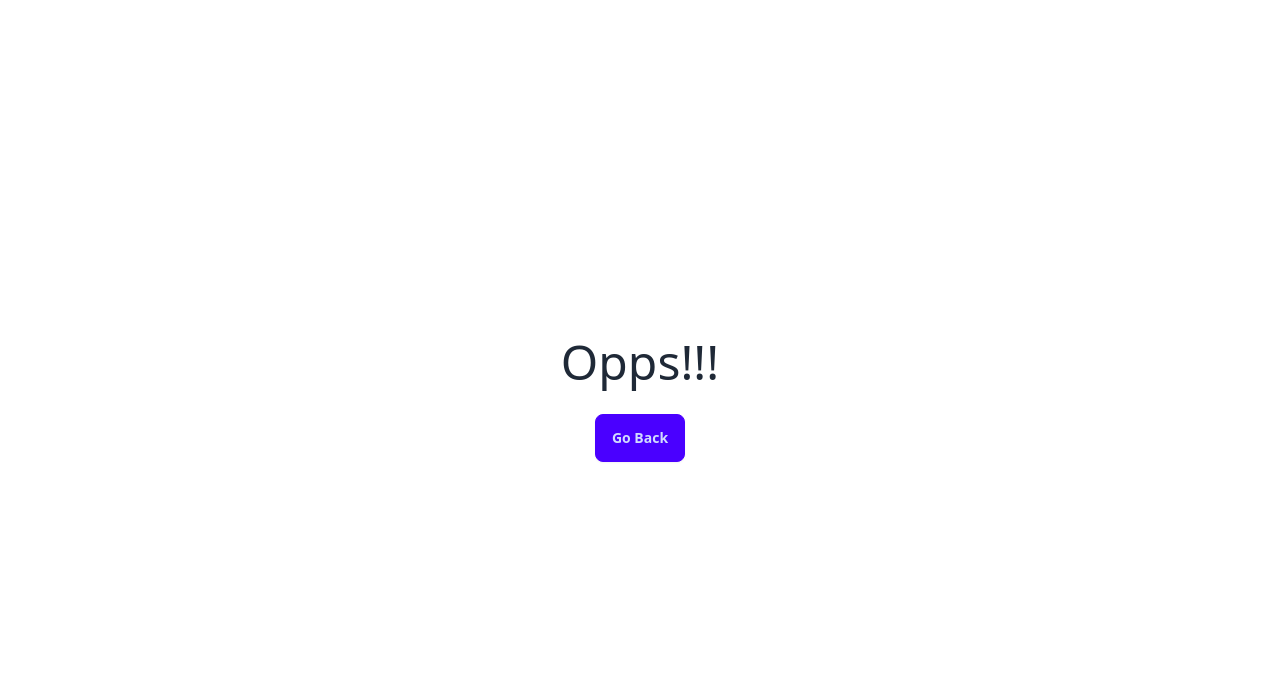
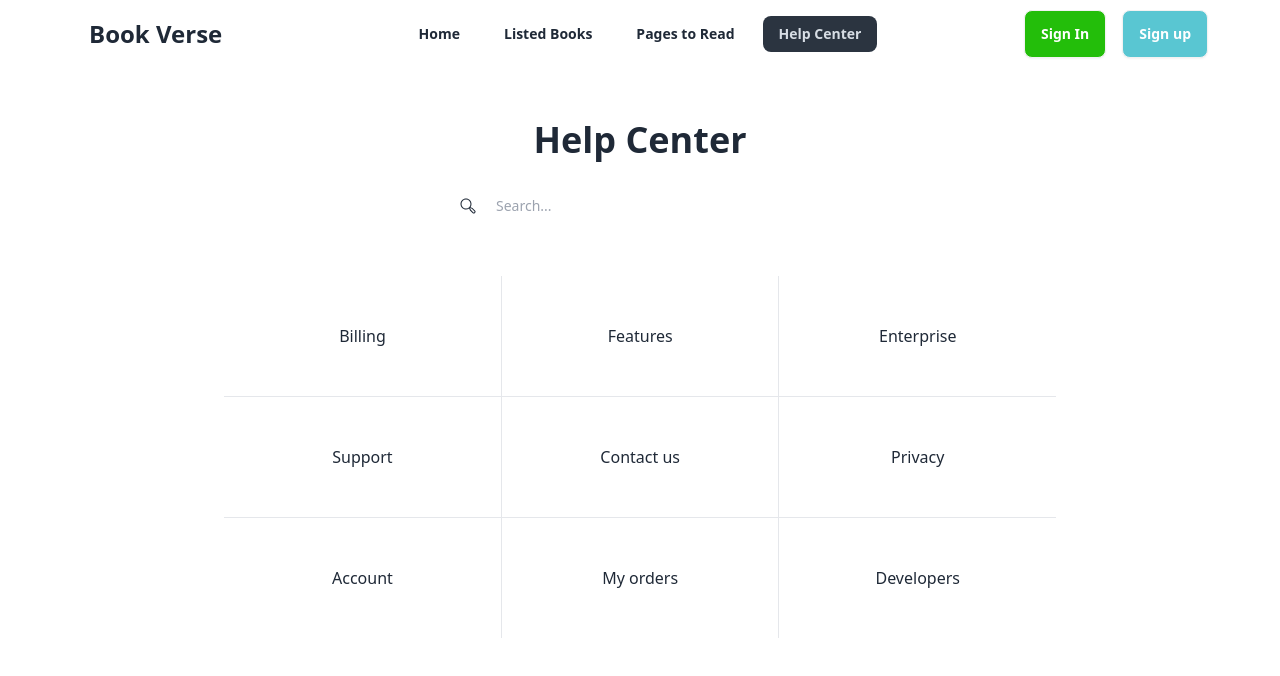
Before and after one commit to Obaidullah-ahsan/BookVerse-Website, a React (Vite) app: page /helpcenter in a window 1280 px wide. Before the commit this address had no page. Shown: the top 676 px of the page. Built offline with nearby package versions, Linux system fonts and the light colour scheme.

Commit message:
added help center routes

```diff
--- a/src/Components/Books/Books.jsx
+++ b/src/Components/Books/Books.jsx
@@ -10,7 +10,7 @@ const Books = () => {
   }, []);
   return (
     <div>
-      <h1 className="text-4xl font-bold text-center mx-auto mt-20 mb-9">
+      <h1 className="text-4xl font-bold text-center mx-auto mt-8 mb-4 md:mt-20 md:mb-9">
         Books
       </h1>
       <div className="grid grid-cols-1 md:grid-cols-2 lg:grid-cols-3 gap-6 mb-10 mx-4 md:mx-0">
--- a/src/Components/ErrorPage/ErrorPage.jsx
+++ b/src/Components/ErrorPage/ErrorPage.jsx
@@ -2,10 +2,22 @@ import { Link } from "react-router-dom";
 
 const ErrorPage = () => {
   return (
-    <div className="h-screen flex flex-col gap-7 justify-center items-center">
-      <h1 className="text-5xl">Opps!!!</h1>
-      <Link to="/"><button className="btn btn-primary">Go Back</button></Link>
-    </div>
+    <section className="flex items-center h-full p-16 dark:bg-gray-50 dark:text-gray-800">
+      <div className="container flex flex-col items-center justify-center px-5 mx-auto my-8">
+        <div className="max-w-md text-center">
+          <h2 className="mb-8 font-extrabold text-9xl dark:text-gray-400">
+            <span className="sr-only">Error</span>404
+          </h2>
+          <p className="text-2xl font-semibold md:text-3xl">
+            Sorry, we couldn't find this page.
+          </p>
+          <p className="mt-4 mb-8 dark:text-gray-600">
+            But dont worry, you can find plenty of other things on our homepage.
+          </p>
+          <Link to="/"><button className="btn btn-primary px-8">Back to homepage</button></Link>
+        </div>
+      </div>
+    </section>
   );
 };
 
--- /dev/null
+++ b/src/Components/Help Center/HelpCenter.jsx
@@ -0,0 +1,89 @@
+const HelpCenter = () => {
+  return (
+    <section className="dark:bg-gray-100 dark:text-gray-800 rounded-2xl my-5">
+      <div className="container flex flex-col items-center p-4 mx-auto md:p-8">
+        <h1 className="text-3xl font-bold leading-none text-center sm:text-4xl">
+          Help Center
+        </h1>
+        <div className="relative mt-6 mb-12">
+          <span className="absolute inset-y-0 flex items-center pl-2 mx-auto">
+            <button
+              type="submit"
+              title="Search"
+              className="p-1 focus:outline-none focus:ring"
+            >
+              <svg
+                fill="currentColor"
+                viewBox="0 0 512 512"
+                className="w-4 h-4 dark:text-gray-800"
+              >
+                <path d="M479.6,399.716l-81.084-81.084-62.368-25.767A175.014,175.014,0,0,0,368,192c0-97.047-78.953-176-176-176S16,94.953,16,192,94.953,368,192,368a175.034,175.034,0,0,0,101.619-32.377l25.7,62.2L400.4,478.911a56,56,0,1,0,79.2-79.195ZM48,192c0-79.4,64.6-144,144-144s144,64.6,144,144S271.4,336,192,336,48,271.4,48,192ZM456.971,456.284a24.028,24.028,0,0,1-33.942,0l-76.572-76.572-23.894-57.835L380.4,345.771l76.573,76.572A24.028,24.028,0,0,1,456.971,456.284Z"></path>
+              </svg>
+            </button>
+          </span>
+          <input
+            type="search"
+            name="Search"
+            placeholder="Search..."
+            className="w-full py-3 pl-12 text-sm rounded-full sm:w-96 focus:outline-none dark:bg-gray-100 dark:text-gray-800 focus:dark:bg-gray-50"
+          />
+        </div>
+        <div className="flex flex-col w-full divide-y sm:flex-row sm:divide-y-0 sm:divide-x sm:px-8 lg:px-12 xl:px-32 dark:divide-gray-300">
+          <div className="flex flex-col w-full divide-y dark:divide-gray-300">
+            <a
+              className="flex items-center justify-center p-4 sm:py-8 lg:py-12"
+            >
+              Billing
+            </a>
+            <a
+              className="flex items-center justify-center p-4 sm:py-8 lg:py-12"
+            >
+              Support
+            </a>
+            <a
+              className="flex items-center justify-center p-4 sm:py-8 lg:py-12"
+            >
+              Account
+            </a>
+          </div>
+          <div className="flex flex-col w-full divide-y dark:divide-gray-300">
+            <a
+              className="flex items-center justify-center p-4 sm:py-8 lg:py-12"
+            >
+              Features
+            </a>
+            <a
+              className="flex items-center justify-center p-4 sm:py-8 lg:py-12"
+            >
+              Contact us
+            </a>
+            <a
+              className="flex items-center justify-center p-4 sm:py-8 lg:py-12"
+            >
+              My orders
+            </a>
+          </div>
+          <div className="hidden w-full divide-y sm:flex-col sm:flex dark:divide-gray-300">
+            <a
+              className="flex items-center justify-center p-4 sm:py-8 lg:py-12"
+            >
+              Enterprise
+            </a>
+            <a
+              className="flex items-center justify-center p-4 sm:py-8 lg:py-12"
+            >
+              Privacy
+            </a>
+            <a
+              className="flex items-center justify-center p-4 sm:py-8 lg:py-12"
+            >
+              Developers
+            </a>
+          </div>
+        </div>
+      </div>
+    </section>
+  );
+};
+
+export default HelpCenter;
--- a/src/Components/Listed Books/ListedBooks.jsx
+++ b/src/Components/Listed Books/ListedBooks.jsx
@@ -1,4 +1,5 @@
 import { IoIosArrowDropdown } from "react-icons/io";
+import Tabs from "../Tabs/Tabs";
 
 const ListedBooks = () => {
   return (
@@ -6,7 +7,7 @@ const ListedBooks = () => {
       <h2 className="text-3xl text-center mx-auto font-bold py-6 mt-3 rounded-2xl bg-[#1313130D]">
         Books
       </h2>
-      <div className="flex justify-center mt-3">
+      <div className="flex justify-center mt-3 mb-8">
         <div className="dropdown">
           <div
             tabIndex={0}
@@ -31,6 +32,7 @@ const ListedBooks = () => {
           </ul>
         </div>
       </div>
+      <Tabs></Tabs>
     </div>
   );
 };
--- a/src/Components/Navbar/Navbar.jsx
+++ b/src/Components/Navbar/Navbar.jsx
@@ -1,16 +1,19 @@
-import { Link} from "react-router-dom";
+import { Link, NavLink} from "react-router-dom";
 
 const Navbar = () => {
   const lists = (
     <>
       <li>
-        <Link to="/">Home</Link>
+        <NavLink to="/">Home</NavLink>
       </li>
       <li>
-        <Link to="/listedbooks">Listed Books</Link>
+        <NavLink to="/listedbooks">Listed Books</NavLink>
       </li>
       <li>
-        <Link to="/pagesread">Pages to Read</Link>
+        <NavLink to="/pagesread">Pages to Read</NavLink>
+      </li>
+      <li>
+        <NavLink to="/helpcenter">Help Center</NavLink>
       </li>
     </>
   );
--- /dev/null
+++ b/src/Components/Tabs/Tabs.jsx
@@ -0,0 +1,57 @@
+import { useState } from "react";
+import { NavLink } from "react-router-dom";
+
+const Tabs = () => {
+  const [tabIndex, setTabIndex] = useState(0);
+  return (
+    <div>
+      <div className="flex items-center px-2 md:px-5 rounded-xl dark:bg-gray-100 dark:text-gray-800">
+        <NavLink
+          to=""
+          onClick={() => setTabIndex(0)}
+          className={`flex items-center flex-shrink-0 px-5 py-3 space-x-2 ${
+            tabIndex === 0 ? "border border-b-0" : "border-b"
+          } rounded-t-lg dark:border-gray-600 dark:text-gray-600`}
+        >
+          <svg
+            xmlns="http://www.w3.org/2000/svg"
+            viewBox="0 0 24 24"
+            fill="none"
+            stroke="currentColor"
+            strokeWidth="2"
+            strokeLinecap="round"
+            strokeLinejoin="round"
+            className="w-4 h-4"
+          >
+            <path d="M2 3h6a4 4 0 0 1 4 4v14a3 3 0 0 0-3-3H2z"></path>
+            <path d="M22 3h-6a4 4 0 0 0-4 4v14a3 3 0 0 1 3-3h7z"></path>
+          </svg>
+          <span className="font-bold">Read Books</span>
+        </NavLink>
+        <NavLink
+          to=""
+          onClick={() => setTabIndex(1)}
+          className={`flex items-center flex-shrink-0 px-5 py-3 space-x-2 ${
+            tabIndex === 1 ? "border border-b-0" : "border-b"
+          } rounded-t-lg dark:border-gray-600 dark:text-gray-900`}
+        >
+          <svg
+            xmlns="http://www.w3.org/2000/svg"
+            viewBox="0 0 24 24"
+            fill="none"
+            stroke="currentColor"
+            strokeWidth="2"
+            strokeLinecap="round"
+            strokeLinejoin="round"
+            className="w-4 h-4"
+          >
+            <path d="M19 21l-7-5-7 5V5a2 2 0 0 1 2-2h10a2 2 0 0 1 2 2z"></path>
+          </svg>
+          <span className="font-bold">Wishlist Books</span>
+        </NavLink>
+      </div>
+    </div>
+  );
+};
+
+export default Tabs;
--- a/src/main.jsx
+++ b/src/main.jsx
@@ -10,6 +10,7 @@ import Home from './Components/Home/Home';
 import ListedBooks from './Components/Listed Books/ListedBooks';
 import ErrorPage from './Components/ErrorPage/ErrorPage';
 import Book from './Components/Book/Book';
+import HelpCenter from './Components/Help Center/HelpCenter';
 
 
 const router = createBrowserRouter([
@@ -27,6 +28,10 @@ const router = createBrowserRouter([
         element: <ListedBooks></ListedBooks>,
       },
       {
+        path:"/helpcenter",
+        element: <HelpCenter></HelpCenter>,
+      },
+      {
         path:"/blog/:id",
         element: <Book></Book>,
         loader: ()=>fetch('https://obaidullah-ahsan.github.io/b9a8-json-data/jsondata.json'),
```
